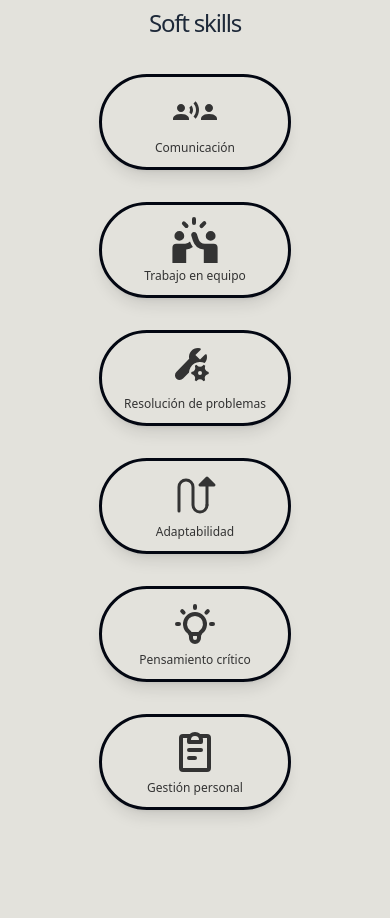
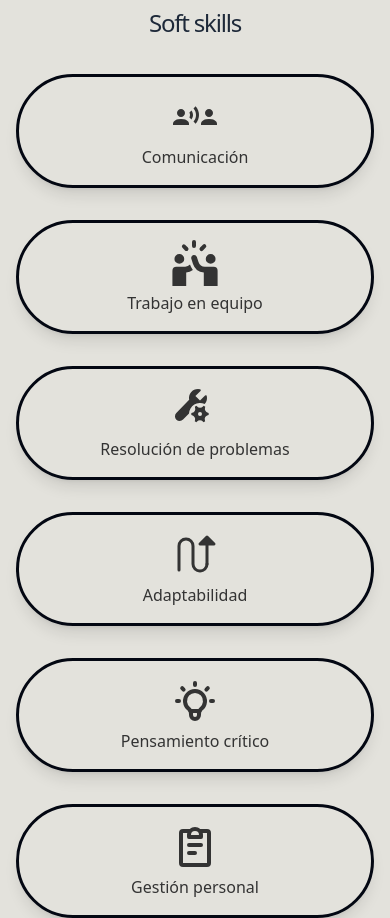
Before and after one commit to davto-xyz/portfolio, an Astro site: page / in a window 390 px wide. Shown: the part 3588-4506 px from the top of the page. Built offline with nearby package versions, Linux system fonts and the light colour scheme; Astro itself is replaced by a stand-in of ours.

Commit message:
fix: Update soft skills section layout for improved responsiveness and text sizing

```diff
--- a/src/components/SkillsBlock.astro
+++ b/src/components/SkillsBlock.astro
@@ -71,12 +71,12 @@ const softSkills = softSkillsData?.data.skills || [];
     <!-- Soft Skills Row -->
     <div class="flex flex-wrap justify-center items-center gap-8 sm:gap-6 md:gap-8 max-w-5xl mx-auto mb-12">
       {softSkills.map((skill) => (
-        <div class="relative flex flex-col items-center justify-center py-4 rounded-full bg-transparent border-gray-950 border-3 hover:border-gold-500 transition-all duration-300 hover:scale-110 shadow-lg hover:shadow-xl group w-48 h-24">
+        <div class="relative flex flex-col items-center justify-center py-4 rounded-full bg-transparent border-gray-950 border-3 hover:border-gold-500 transition-all duration-300 hover:scale-110 shadow-lg hover:shadow-xl group lg:w-48 lg:h-24 w-full h-full">
           <div class="w-12 h-12 mb-1 flex items-center justify-center">
               <svg viewBox="0 0 24 24" fill="none" xmlns="http://www.w3.org/2000/svg" class="w-12 h-12" set:html={skill.icon}>
               </svg>
           </div>
-          <span class="text-xs font-normal font-stretch-expanded text-center px-5">{skill.name}</span>
+          <span class="lg:text-xs text-base font-normal font-stretch-expanded text-center px-5">{skill.name}</span>
         </div>
       ))}
     </div>
```
